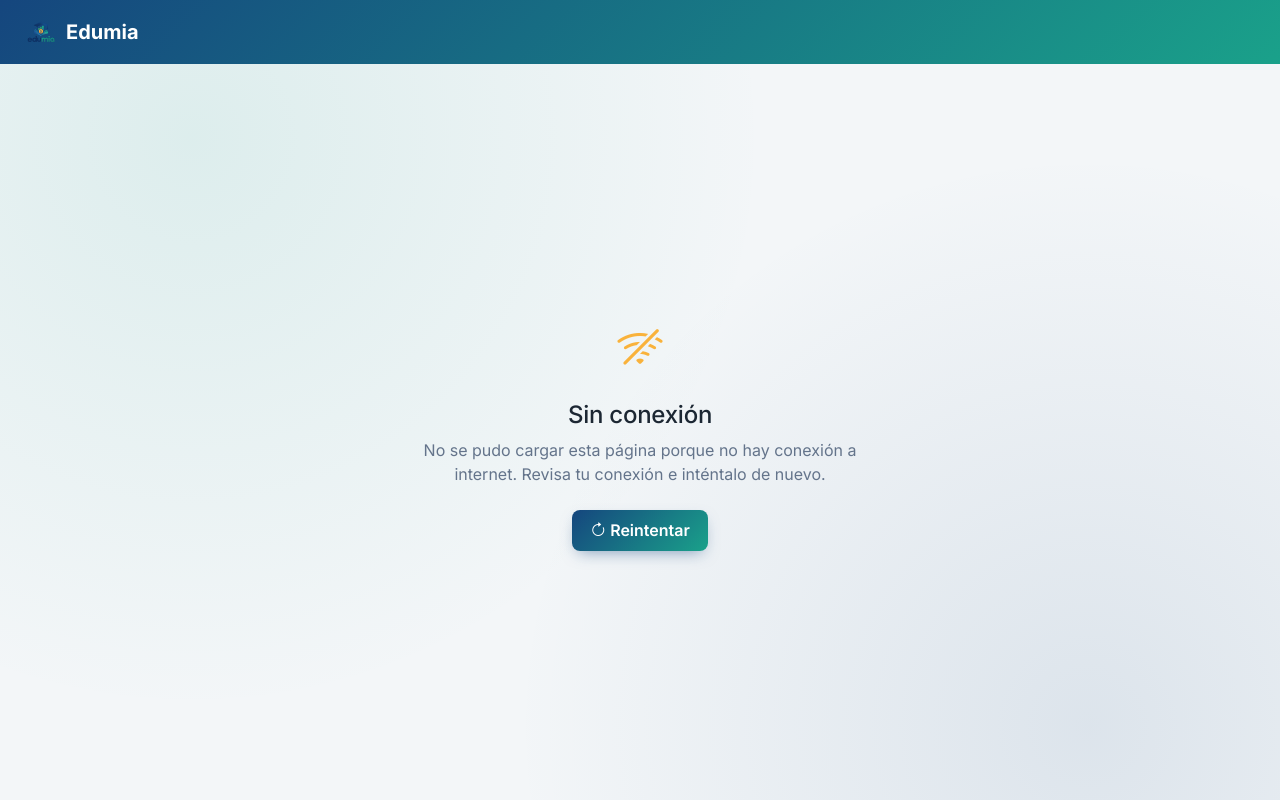
After one commit to darwinjoelap/edumia, a Django app: page /sin-conexion/ in a window 1280 px wide. The commit adds this page. Run offline with Django 5.2, Linux system fonts and the light colour scheme.

Commit message:
PWA nivel 1: manifest, iconos y service worker (shell + offline)

```diff
--- a/config/urls.py
+++ b/config/urls.py
@@ -5,6 +5,9 @@ from core import views as core_views
 
 urlpatterns = [
     path("salud/", core_views.salud, name="salud"),
+    # Servido en la raíz (no bajo /static/) para que el scope por defecto
+    # del service worker cubra todo el sitio.
+    path("sw.js", core_views.service_worker, name="sw_js"),
     path("admin/", admin.site.urls),
     path("cuentas/", include("django.contrib.auth.urls")),
     path("academico/", include("academico.urls")),
--- /dev/null
+++ b/core/templates/core/sin_conexion.html
@@ -0,0 +1,16 @@
+{% extends "base.html" %}
+{% block titulo %}Sin conexión — Edumia{% endblock %}
+{% block titulo_topbar %}Sin conexión{% endblock %}
+{% block contenido %}
+<div class="text-center py-5">
+  <i class="bi bi-wifi-off d-block mb-3" style="font-size: 3rem; color: var(--edumia-accent-500);"></i>
+  <h1 class="h4 mb-2">Sin conexión</h1>
+  <p class="text-muted mb-4 mx-auto" style="max-width: 460px;">
+    No se pudo cargar esta página porque no hay conexión a internet.
+    Revisa tu conexión e inténtalo de nuevo.
+  </p>
+  <button type="button" onclick="window.location.reload()" class="btn btn-edumia-primary">
+    <i class="bi bi-arrow-clockwise"></i> Reintentar
+  </button>
+</div>
+{% endblock %}
--- a/core/urls.py
+++ b/core/urls.py
@@ -5,6 +5,7 @@ from . import views
 app_name = "core"
 
 urlpatterns = [
+    path("sin-conexion/", views.sin_conexion, name="sin_conexion"),
     path("proximamente/", views.proximamente, name="proximamente"),
     path("configuracion/", views.configuracion, name="configuracion"),
     path("configuracion/institucion/", views.InstitucionUpdateView.as_view(), name="institucion_editar"),
--- a/core/views.py
+++ b/core/views.py
@@ -20,6 +20,17 @@ ROLES_FINANZAS = ("administrador", "responsable_fondo", "director", "auditor")
 # Rol con control total sobre la configuración general (distinto del
 # superusuario de Django, que sigue siendo el único con acceso a /admin/).
 ROLES_CONFIGURACION = ("administrador",)
+
+
+def service_worker(request):
+    """Sirve el service worker en la raíz del sitio (no en /static/) para que
+    su scope por defecto cubra todo el origen, no solo /static/."""
+    return render(request, "core/sw.js", content_type="application/javascript")
+
+
+def sin_conexion(request):
+    """Página de respaldo que el service worker muestra cuando no hay red."""
+    return render(request, "core/sin_conexion.html")
 
 
 def salud(request):
--- a/templates/base.html
+++ b/templates/base.html
@@ -7,6 +7,12 @@
 <title>{% block titulo %}Edumia{% endblock %}</title>
 <link rel="icon" type="image/png" href="{% static 'img/favicon-32.png' %}">
 <link rel="apple-touch-icon" href="{% static 'img/favicon-192.png' %}">
+<link rel="manifest" href="{% static 'manifest.json' %}">
+<meta name="theme-color" content="#15467e">
+<meta name="mobile-web-app-capable" content="yes">
+<meta name="apple-mobile-web-app-capable" content="yes">
+<meta name="apple-mobile-web-app-status-bar-style" content="black-translucent">
+<meta name="apple-mobile-web-app-title" content="Edumia">
 <link rel="preconnect" href="https://fonts.googleapis.com">
 <link href="https://fonts.googleapis.com/css2?family=Inter:wght@400;500;600;700;800&display=swap" rel="stylesheet">
 <link rel="stylesheet" href="https://cdn.jsdelivr.net/npm/bootstrap@5.3.3/dist/css/bootstrap.min.css">
@@ -135,6 +141,13 @@
 {% endif %}
 
 <script src="https://cdn.jsdelivr.net/npm/bootstrap@5.3.3/dist/js/bootstrap.bundle.min.js"></script>
+<script>
+if ("serviceWorker" in navigator) {
+  window.addEventListener("load", () => {
+    navigator.serviceWorker.register("/sw.js").catch(() => {});
+  });
+}
+</script>
 {% block extra_scripts %}{% endblock %}
 </body>
 </html>
```
Also changed, not shown: core/templates/core/sw.js (added, +54 -0 lines), docs/ESTADO.md (+3 -3 lines), static/img/icon-512.png (added), static/manifest.json (added).
